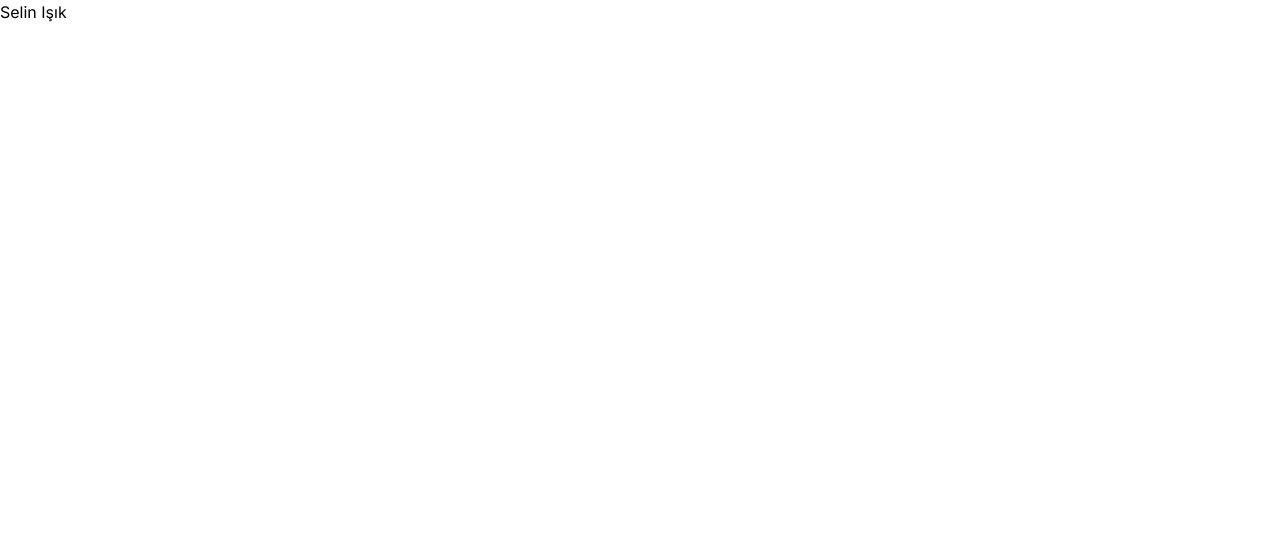
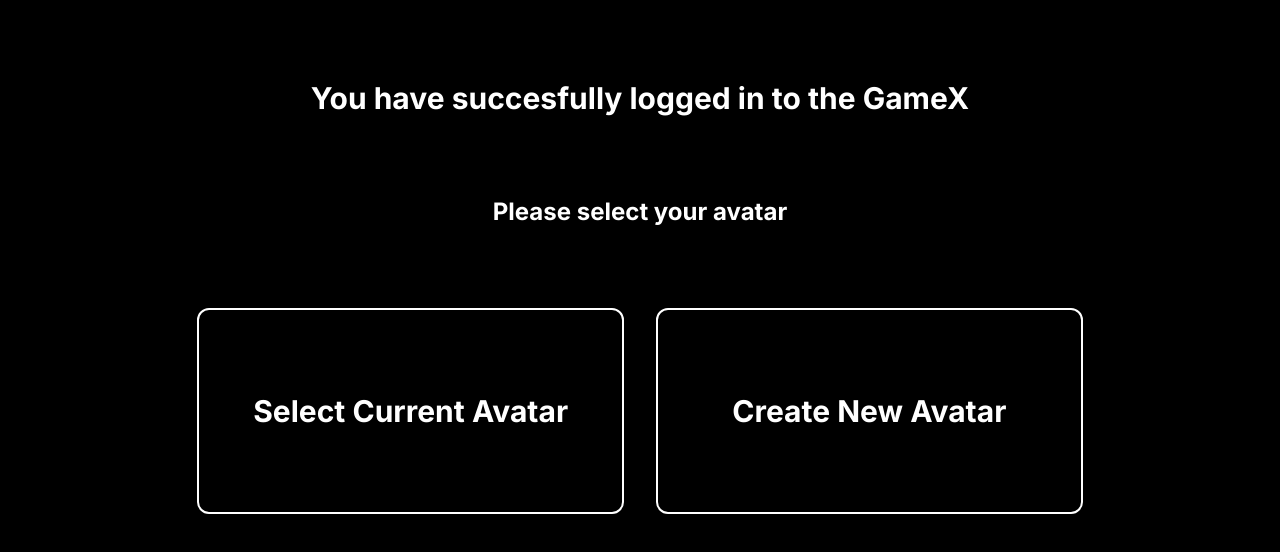
Before and after one commit to bounswe/bounswe2023group4, a Next.js app in the folder practice-app/frontend/: page /selin-isik in a window 1280 px wide. Shown: the top 552 px of the page. Built offline with nearby package versions, Linux system fonts and the light colour scheme.

Commit message:
implement UI of selin-isik page

```diff
--- a/practice-app/frontend/app/selin-isik/page.tsx
+++ b/practice-app/frontend/app/selin-isik/page.tsx
@@ -1,6 +1,21 @@
 'use client'
+import Link from 'next/link'
 const Page = () => {
-  return <div>Selin Işık</div>
+  return (
+    <div className="bg-black flex flex-col w-full h-screen bg-game bg-cover">
+      <div className="flex flex-col w-full h-full backdrop-blur-lg py-20 bg-black/30 items-center">
+        <p className="text-white text-3xl font-bold pb-20">
+          You have succesfully logged in to the GameX
+        </p>
+        <p className="text-white text-2xl font-bold pb-20">Please select your avatar</p>
+        <div className="flex h-screen w-full justify-center ">
+            <Link href="/selin-isik/get-profile" className='w-1/3 h-1/2 bg-black/30 mr-8 border-2 rounded-xl border-white hover:bg-purple-500/30'><button className="flex w-full h-full justify-center items-center text-3xl font-bold text-white ">Select Current Avatar</button></Link>
+            <Link href="/selin-isik/add-profile" className='w-1/3 h-1/2 bg-black/30 border-2 rounded-xl border-white hover:bg-purple-500/30'><button className="flex w-full h-full justify-center items-center text-3xl font-bold text-white">Create New Avatar</button></Link>
+
+        </div>
+      </div>
+    </div>
+  )
 }
 
 export default Page
```
Also changed, not shown: practice-app/frontend/public/game.jpg (added).
